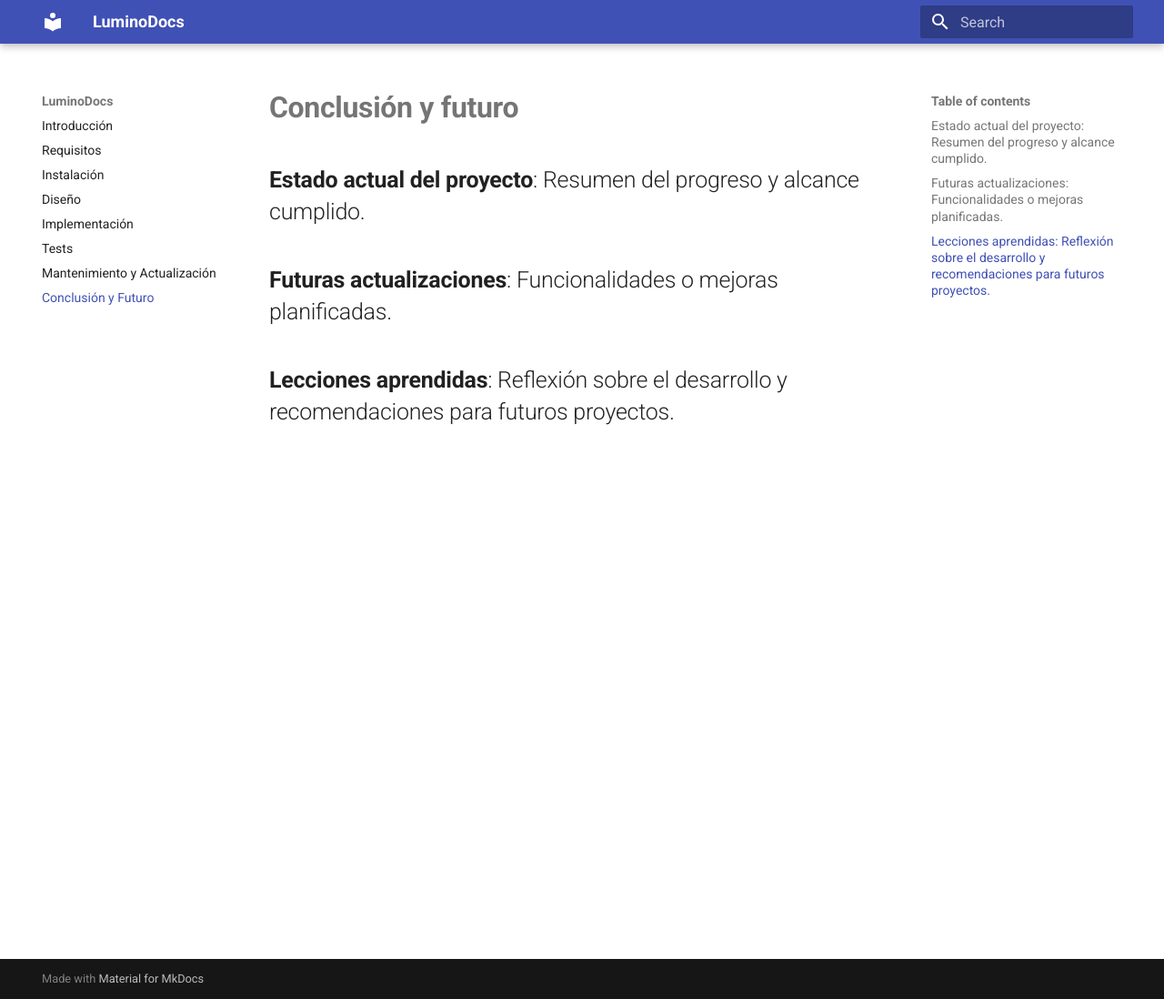
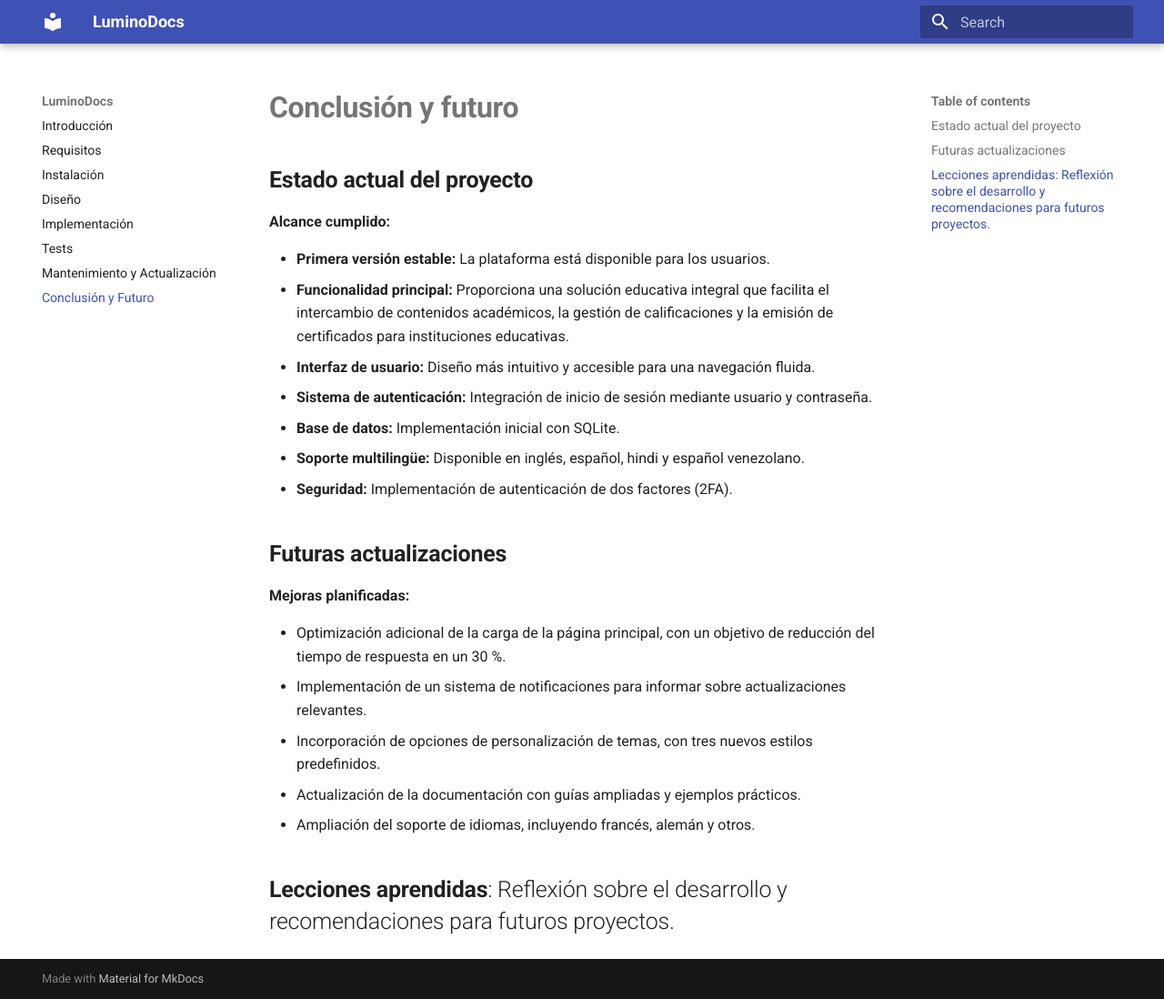
Before and after one commit to Chugani05-JesusLugo2002/LuminoDocs, an MkDocs documentation site: the page built from docs/our-future.md, in a window 1280 px wide and 1098 px high. Shown: the whole window at 91% size. Built offline with MkDocs 1.6.1 and Material for MkDocs 9.7.7, drawn with Linux system fonts in a browser that asks for light colours.

Commit message:
minor change on maintanance; staring our-future

```diff
--- a/docs/our-future.md
+++ b/docs/our-future.md
@@ -1,7 +1,25 @@
 # **Conclusión y futuro**
 
-## **Estado actual del proyecto**: Resumen del progreso y alcance cumplido.
+## **Estado actual del proyecto**
 
-## **Futuras actualizaciones**: Funcionalidades o mejoras planificadas.
+**Alcance cumplido:**
+
+- **Primera versión estable:** La plataforma está disponible para los usuarios.
+- **Funcionalidad principal:** Proporciona una solución educativa integral que facilita el intercambio de contenidos académicos, la gestión de calificaciones y la emisión de certificados para instituciones educativas.
+- **Interfaz de usuario:** Diseño más intuitivo y accesible para una navegación fluida.
+- **Sistema de autenticación:** Integración de inicio de sesión mediante usuario y contraseña.
+- **Base de datos:** Implementación inicial con SQLite.
+- **Soporte multilingüe:** Disponible en inglés, español, hindi y español venezolano.
+- **Seguridad:** Implementación de autenticación de dos factores (2FA).
+
+## **Futuras actualizaciones**
+
+**Mejoras planificadas:**
+
+- Optimización adicional de la carga de la página principal, con un objetivo de reducción del tiempo de respuesta en un 30 %.
+- Implementación de un sistema de notificaciones para informar sobre actualizaciones relevantes.
+- Incorporación de opciones de personalización de temas, con tres nuevos estilos predefinidos.
+- Actualización de la documentación con guías ampliadas y ejemplos prácticos.
+- Ampliación del soporte de idiomas, incluyendo francés, alemán y otros.
 
 ## **Lecciones aprendidas**: Reflexión sobre el desarrollo y recomendaciones para futuros proyectos.
```
Also changed, not shown: docs/maintanance.md (+2 -16 lines).
